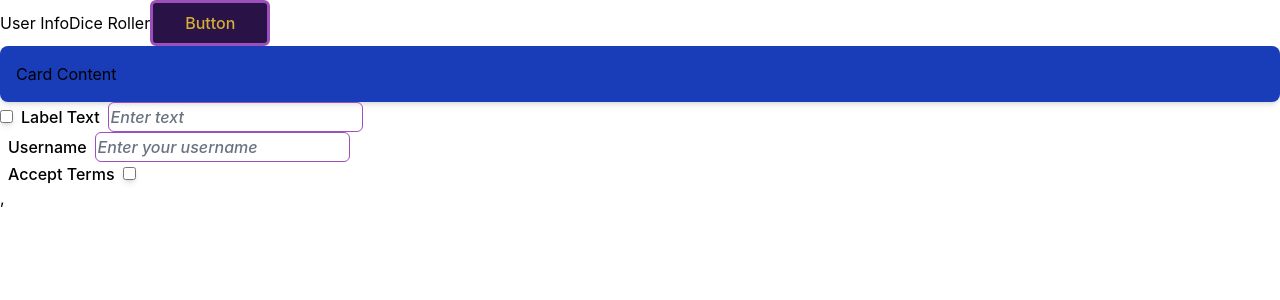
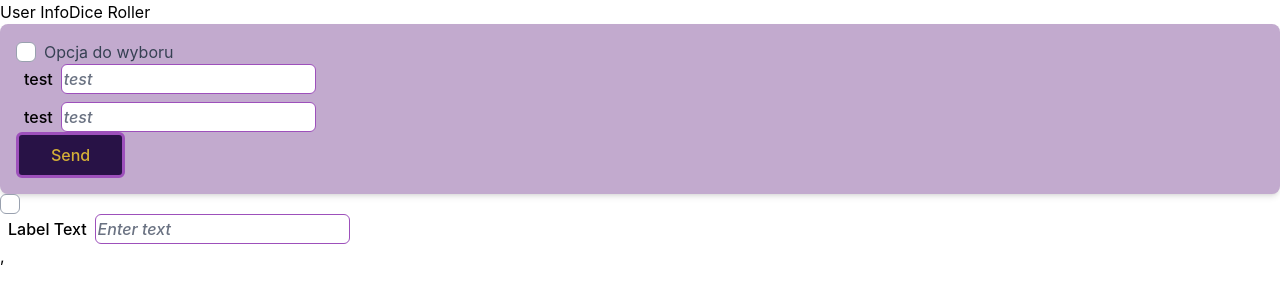
Before and after one commit to CodingTigerPaw/Nexus, a React (Vite) app in the folder Frontend/: page / in a window 1280 px wide. Shown: the top 300 px of the page. Built offline with nearby package versions, Linux system fonts and the light colour scheme; no server answers.

Commit message:
createdNexusFormField, continue work on atoms

```diff
--- a/Frontend/src/modules/RoutedModules/LandingPageModule/index.tsx
+++ b/Frontend/src/modules/RoutedModules/LandingPageModule/index.tsx
@@ -4,42 +4,75 @@ import Card from "../../../shared/ui/atoms/Card/Card";
 import Checkbox from "../../../shared/ui/atoms/checkbox/Checkbox";
 import Input from "../../../shared/ui/atoms/Input/Input";
 import Label from "../../../shared/ui/atoms/Label/Label";
+import NexusFormField from "../../../shared/ui/molecules/NexusFormField";
 import FormField from "../../../shared/ui/molecules/FormField";
+import { useForm } from "react-hook-form";
 const LandingPage = () => {
-  const data = async () => {
-    const health = await fetch("http://localhost:5080/health");
-    console.log(await health.json());
+  const form = useForm();
+  const { register, handleSubmit } = form;
+
+  const sendToZustand = async (data: unknown) => {
+    console.log("data", data);
   };
-  data();
-
   return (
     <>
       <div>
         <Link to="/userInfo">User Info</Link>
         <Link to="/dice">Dice Roller</Link>
-        <Link to="/login">
-          <BaseButton
-            onClick={() => console.log("clicked")}
-            size="medium"
-            variant="primary"
-            hover
-          />
-        </Link>
-        <Card background="blue">
-          <p>Card Content</p>
+        <Link to="/login"></Link>
+        <Card background="lightVoid">
+          <label className="flex cursor-pointer items-center gap-2">
+            <input type="checkbox" className="peer hidden" />
+            <span className="relative flex h-5 w-5 items-center justify-center rounded-md border border-gray-400 bg-white transition-all duration-300 peer-checked:border-void peer-checked:bg-void peer-focus:ring-2 peer-focus:ring-indigo-300 peer-focus:ring-offset-2">
+              <svg
+                className="h-4 w-4 scale-0 text-white transition-transform duration-300 peer-checked:scale-100"
+                viewBox="0 0 24 24"
+                fill="none"
+                stroke="currentColor"
+                stroke-width="3"
+              >
+                <path
+                  d="M20 6L9 17l-5-5"
+                  stroke-linecap="round"
+                  stroke-linejoin="round"
+                />
+              </svg>
+            </span>
+            <span className="text-gray-700 peer-checked:text-void">
+              Opcja do wyboru
+            </span>
+          </label>
+
+          <form onSubmit={handleSubmit(sendToZustand)}>
+            <NexusFormField
+              molecule={FormField}
+              injectRegister="inputProps"
+              label="test"
+              type="text"
+              placeholder="test"
+              register={register}
+              fieldName="test"
+            />
+            <div className="mb-2"></div>
+            <NexusFormField
+              molecule={FormField}
+              injectRegister="inputProps"
+              label="test"
+              type="text"
+              placeholder="test"
+              register={register}
+              fieldName="test2"
+            />
+            <BaseButton type="submit" size="medium" variant="primary" hover>
+              Send
+            </BaseButton>
+          </form>
         </Card>
         <Checkbox />
         <Label>Label Text</Label>
         <Input placeholder="Enter text" />
       </div>
-      <div>
-        <FormField
-          label="Username"
-          type="text"
-          placeholder="Enter your username"
-        />
-        <FormField label="Accept Terms" type="checkbox" />
-      </div>
+      <div></div>
     </>
   );
 };
--- a/Frontend/src/shared/ui/atoms/Avatar/Avatar.tsx
+++ b/Frontend/src/shared/ui/atoms/Avatar/Avatar.tsx
@@ -0,0 +1,21 @@
+import { applyStyles } from "../../applyStyles";
+import { AvatarStyles, type AvatarVariantProps } from "./AvatarStyles";
+
+type AvatarProps = {
+  className?: string;
+  src: string;
+  alt: string;
+};
+
+type StyledAvatarProps = AvatarVariantProps & AvatarProps;
+
+const Avatar = ({ className, src, ...props }: StyledAvatarProps) => {
+  const resolvedClassName = applyStyles({
+    className,
+    config: AvatarStyles,
+    props,
+  });
+  return <img src={src} className={resolvedClassName} {...props} />;
+};
+
+export default Avatar;
--- a/Frontend/src/shared/ui/atoms/Button/BaseButton.tsx
+++ b/Frontend/src/shared/ui/atoms/Button/BaseButton.tsx
@@ -1,20 +1,26 @@
+import type { ButtonHTMLAttributes, ReactNode } from "react";
 import { applyStyles } from "../../applyStyles";
 import { buttonStyles, type ButtonVariantProps } from "./BaseButtonStyles";
 
 //TODO osobny typ buttonProps z propsami funkcjoonalnami jak children onClick itp
 
-// podstawowe typy dla componentu rozszerzone o style
-type BaseButtonProps = ButtonVariantProps & {
-  className?: string;
-  icon?: string;
-  onClick: () => void;
-};
+type BaseButtonProps = ButtonVariantProps &
+  Omit<ButtonHTMLAttributes<HTMLButtonElement>, "className"> & {
+    className?: string;
+    children?: ReactNode;
+    icon?: string;
+  };
 
 // className custom nadpisanie styli
 // w ...props są wszstkie recznie wpisane style do komponentu
 // onClick nie jest uzywany w applyStyles bo nie jest stylem, ale jest potrzebny do buttona
 
-const BaseButton = ({ className, onClick, ...props }: BaseButtonProps) => {
+const BaseButton = ({
+  className,
+  children,
+  type = "button",
+  ...props
+}: BaseButtonProps) => {
   const resolvedClassName = applyStyles({
     className,
     config: buttonStyles,
@@ -22,8 +28,8 @@ const BaseButton = ({ className, onClick, ...props }: BaseButtonProps) => {
   });
 
   return (
-    <button className={resolvedClassName} onClick={onClick} type="button">
-      Button
+    <button className={resolvedClassName} type={type} {...props}>
+      {children}
     </button>
   );
 };
--- /dev/null
+++ b/Frontend/src/shared/ui/atoms/Button/FormButton.tsx
@@ -0,0 +1,26 @@
+import type { ComponentPropsWithoutRef } from "react";
+import BaseButton from "./BaseButton";
+
+type BaseProps = Omit<ComponentPropsWithoutRef<typeof BaseButton>, "type">;
+
+type SubmitProps = {
+  type?: "submit";
+} & BaseProps;
+
+type ResetProps = {
+  type: "reset";
+} & BaseProps;
+
+type ButtonProps = {
+  type: "button";
+} & BaseProps;
+
+export type FormButtonProps = SubmitProps | ResetProps | ButtonProps;
+
+const FormButton = (props: FormButtonProps) => {
+  const { type = "submit", ...buttonProps } = props;
+
+  return <BaseButton type={type} {...buttonProps} />;
+};
+
+export default FormButton;
--- a/Frontend/src/shared/ui/atoms/Card/CardStyles.ts
+++ b/Frontend/src/shared/ui/atoms/Card/CardStyles.ts
@@ -7,8 +7,7 @@ export const CardStyles = {
   base: "rounded-lg shadow-md p-4 bg-white",
   variants: {
     background: optionalVariant({
-      red: "bg-red-800",
-      blue: "bg-blue-800",
+      lightVoid: "bg-void-light",
     }),
   },
 } as const satisfies StyleConfig;
--- a/Frontend/src/shared/ui/atoms/Input/InputStyles.ts
+++ b/Frontend/src/shared/ui/atoms/Input/InputStyles.ts
@@ -6,7 +6,7 @@ import {
 
 export const InputStyles = {
   base: `rounded-md font-medium
-  transition-colors placeholder:text-gray-500 placeholder:italic
+  bg-white placeholder:text-gray-500 placeholder:italic
   focus:placeholder-transparent p-0.5 focus:bg-void-light
 focus:border-void outline-none focus:ring-2 focus:ring-void
   disabled:cursor-not-allowed disabled:opacity-50
--- a/Frontend/src/shared/ui/atoms/checkbox/Checkbox.tsx
+++ b/Frontend/src/shared/ui/atoms/checkbox/Checkbox.tsx
@@ -13,7 +13,29 @@ const Checkbox = ({ className, ...props }: StyledCheckboxProps) => {
     config: CheckboxStyles,
     props,
   });
-  return <input type="checkbox" className={resolvedClassName} {...props} />;
+  return (
+    <label className="flex cursor-pointer items-center gap-2">
+      <input type="checkbox" className={resolvedClassName} {...props} />
+      <span className="relative flex h-5 w-5 items-center justify-center rounded-md border border-gray-400 bg-white transition-all duration-300 peer-checked:border-void peer-checked:bg-void peer-focus:ring-2 peer-focus:ring-indigo-300 peer-focus:ring-offset-2">
+        <svg
+          className="h-4 w-4 scale-0 text-white transition-transform duration-300 peer-checked:scale-100"
+          viewBox="0 0 24 24"
+          fill="none"
+          stroke="currentColor"
+          stroke-width="3"
+        >
+          <path
+            d="M20 6L9 17l-5-5"
+            stroke-linecap="round"
+            stroke-linejoin="round"
+          />
+        </svg>
+      </span>
+      {/* <span className="text-gray-700 peer-checked:text-void">
+        Opcja do wyboru
+      </span> */}
+    </label>
+  );
 };
 
 export default Checkbox;
--- a/Frontend/src/shared/ui/atoms/checkbox/CheckboxStyles.ts
+++ b/Frontend/src/shared/ui/atoms/checkbox/CheckboxStyles.ts
@@ -4,7 +4,7 @@ import {
   type VariantProps,
 } from "../../applyStyles";
 export const CheckboxStyles = {
-  base: "rounded-lg shadow-md p-4 bg-white",
+  base: "rounded-lg shadow-md p-4 bg-white  peer hidden",
   variants: {
     background: optionalVariant({
       red: "bg-red-800",
--- a/Frontend/src/shared/ui/molecules/FormField.tsx
+++ b/Frontend/src/shared/ui/molecules/FormField.tsx
@@ -1,30 +1,33 @@
-import React from "react";
+import type { InputHTMLAttributes } from "react";
 import Label from "../atoms/Label/Label";
 import Input from "../atoms/Input/Input";
 import Checkbox from "../atoms/checkbox/Checkbox";
 
+type BaseFieldProps = {
+  label: string;
+  inputProps?: InputHTMLAttributes<HTMLInputElement>;
+};
+
 type TextProps = {
-  label: string;
   type: "text";
   placeholder?: string;
-};
+} & BaseFieldProps;
 
 type CheckboxProps = {
-  label: string;
   type: "checkbox";
-};
+} & BaseFieldProps;
 
-type Props = TextProps | CheckboxProps;
+export type FormFieldProps = TextProps | CheckboxProps;
 
-const FormField = (props: Props) => {
-  const { label, type } = props;
+const FormField = (props: FormFieldProps) => {
+  const { label, type, inputProps } = props;
   return (
     <div>
       <Label>{label}</Label>
       {type === "checkbox" ? (
-        <Checkbox />
+        <Checkbox {...inputProps} />
       ) : (
-        <Input placeholder={props.placeholder} />
+        <Input type={type} placeholder={props.placeholder} {...inputProps} />
       )}
     </div>
   );
--- /dev/null
+++ b/Frontend/src/shared/ui/molecules/NexusFormField.tsx
@@ -0,0 +1,46 @@
+import type { ComponentType } from "react";
+import type {
+  FieldValues,
+  UseFormRegister,
+  UseFormRegisterReturn,
+} from "react-hook-form";
+
+type RegisterInjection<P extends object> =
+  | "spread"
+  | "inputProps"
+  | ((registration: UseFormRegisterReturn<string>) => Partial<P>);
+
+type DistributiveOmit<T, K extends PropertyKey> = T extends unknown
+  ? Omit<T, K>
+  : never;
+
+type NexusFormFieldProps<P extends object> = DistributiveOmit<
+  P,
+  "name" | "onChange" | "onBlur" | "ref" | "inputProps"
+> & {
+  molecule: ComponentType<P>;
+  register: UseFormRegister<FieldValues>;
+  fieldName: string;
+  injectRegister?: RegisterInjection<P>;
+};
+
+const NexusFormField = <P extends object>({
+  molecule: Molecule,
+  register,
+  fieldName,
+  injectRegister = "spread",
+  ...props
+}: NexusFormFieldProps<P>) => {
+  const registration = register(fieldName);
+
+  const injectedProps: Partial<P> =
+    injectRegister === "inputProps"
+      ? ({ inputProps: registration } as unknown as Partial<P>)
+      : injectRegister === "spread"
+        ? (registration as unknown as Partial<P>)
+        : injectRegister(registration);
+
+  return <Molecule {...({ ...(props as object), ...injectedProps } as P)} />;
+};
+
+export default NexusFormField;
--- a/Frontend/vite.config.ts
+++ b/Frontend/vite.config.ts
@@ -5,6 +5,9 @@ import tailwindcss from "@tailwindcss/vite";
 // https://vite.dev/config/
 export default defineConfig({
   plugins: [react(), tailwindcss()],
+  resolve: {
+    dedupe: ["react", "react-dom"],
+  },
   test: {
     globals: true,
     environment: "jsdom",
```
Also changed, not shown: Frontend/src/shared/ui/atoms/Avatar/AvatarStyles.ts (+27 -0 lines).
